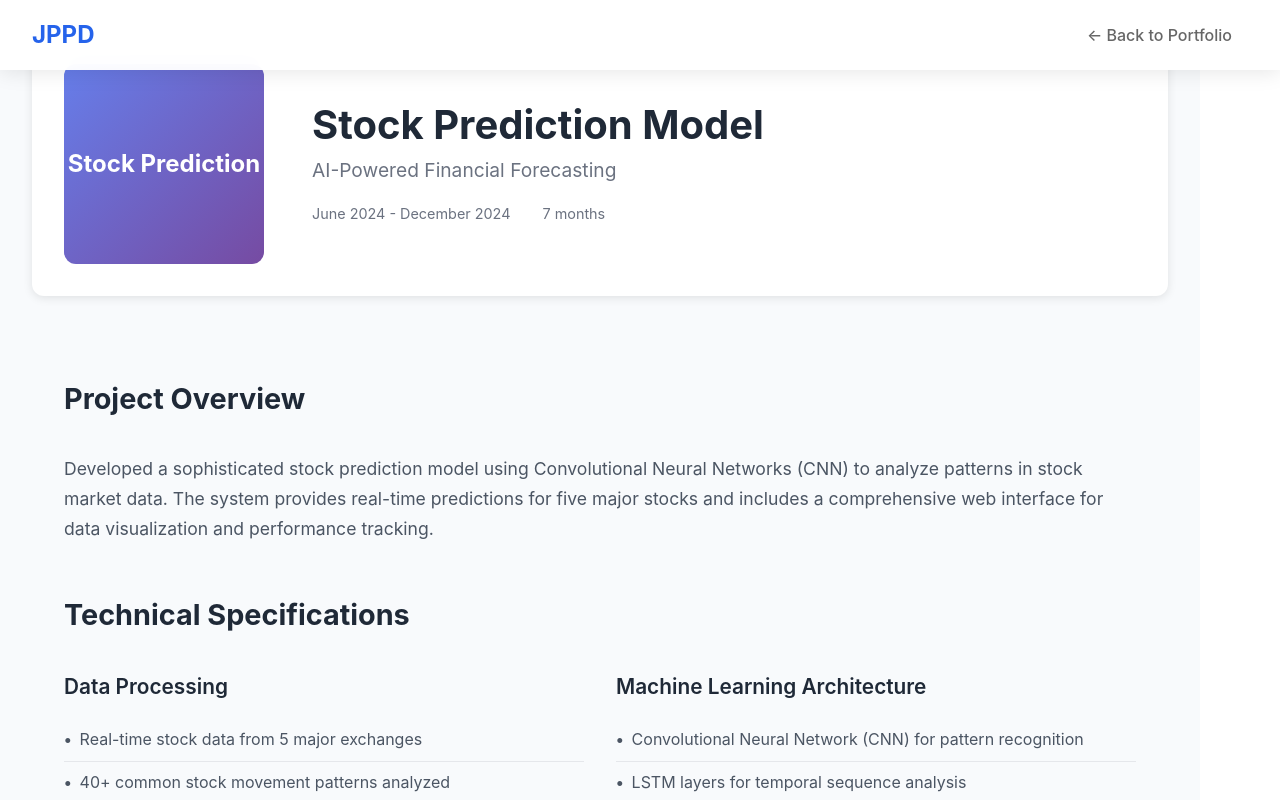
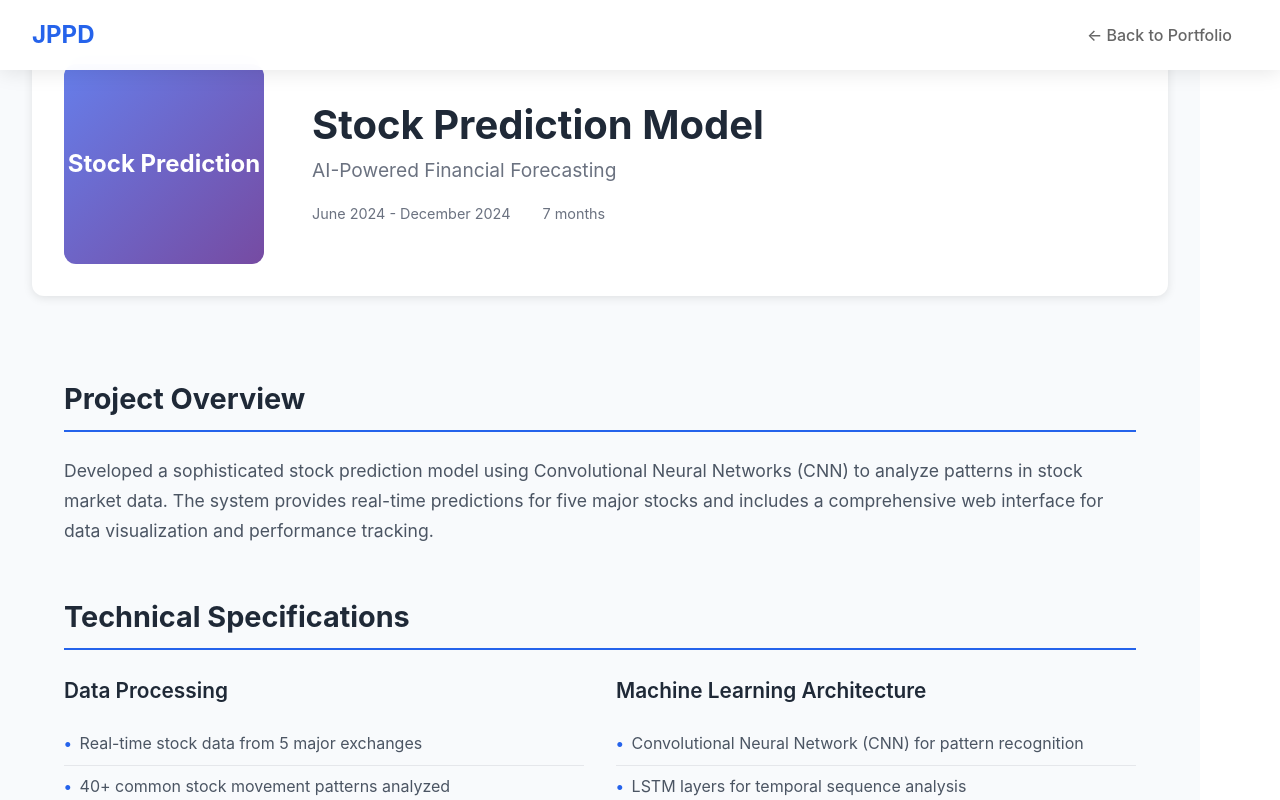
Before and after one commit to jacobPPD/jppd_portfolio, a React (Vite) app: page /project/stock-prediction in a window 1280 px wide. Shown: the top 800 px of the page. Built offline with nearby package versions, Linux system fonts and the light colour scheme.

Commit message:
selectable projects

```diff
--- a/src/App.css
+++ b/src/App.css
@@ -1,3 +1,8 @@
+/* CSS Variables */
+:root {
+  --primary-blue: #2563eb;
+}
+
 /* Reset and base styles */
 * {
   margin: 0;
--- a/src/components/SmartSleeveProject.jsx
+++ b/src/components/SmartSleeveProject.jsx
@@ -154,10 +154,10 @@ const SmartSleeveProject = () => {
                 <h3>🎯 Accuracy</h3>
                 <p>95% accuracy in muscle fatigue detection</p>
               </div>
-                              <div className="result-item">
-                  <h3>⚡ Performance</h3>
-                  <p>Real-time processing with &lt;100ms latency</p>
-                </div>
+              <div className="result-item">
+                <h3>⚡ Performance</h3>
+                <p>Real-time processing with under 100ms latency</p>
+              </div>
               <div className="result-item">
                 <h3>🔋 Battery Life</h3>
                 <p>8+ hours of continuous operation</p>
```
